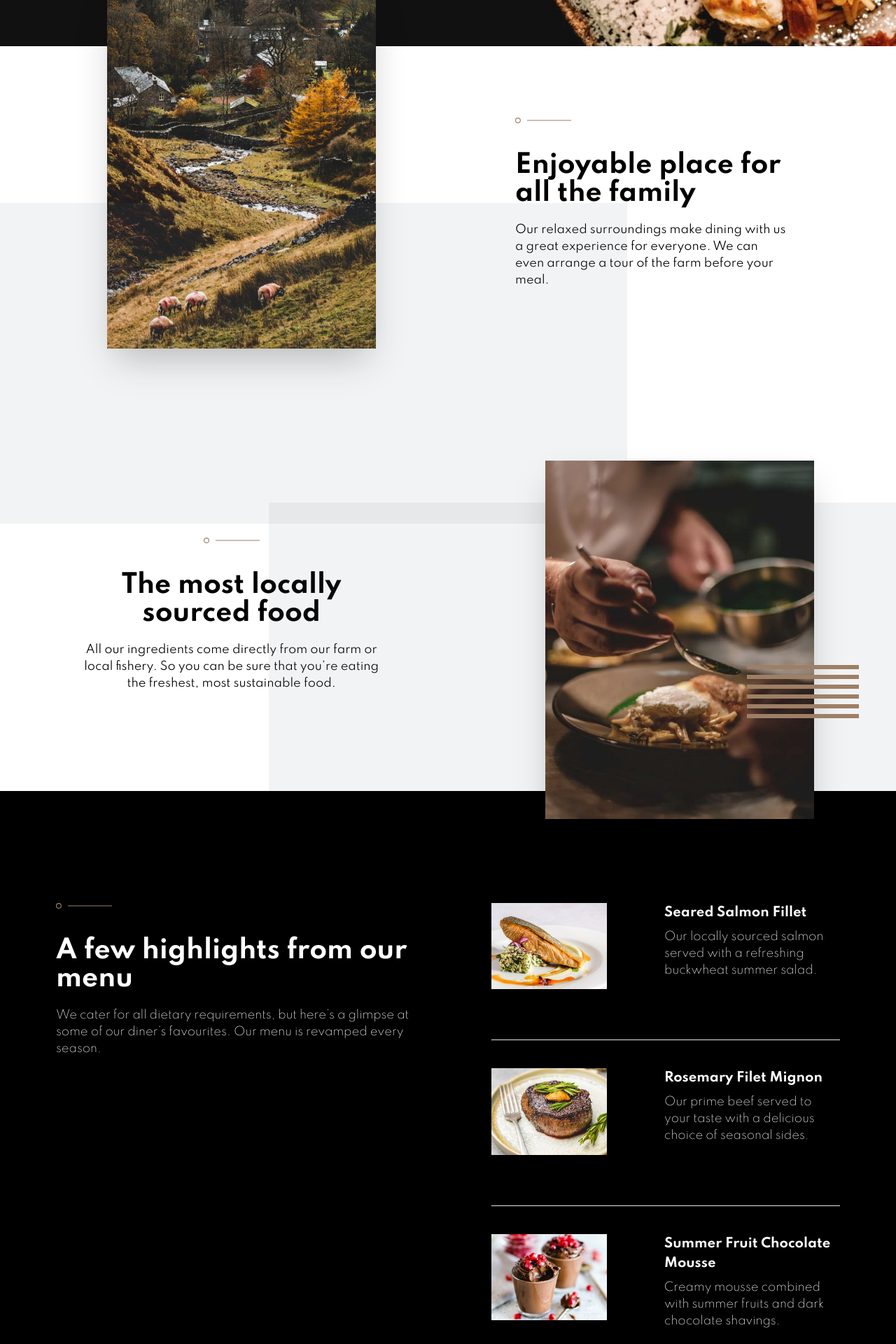
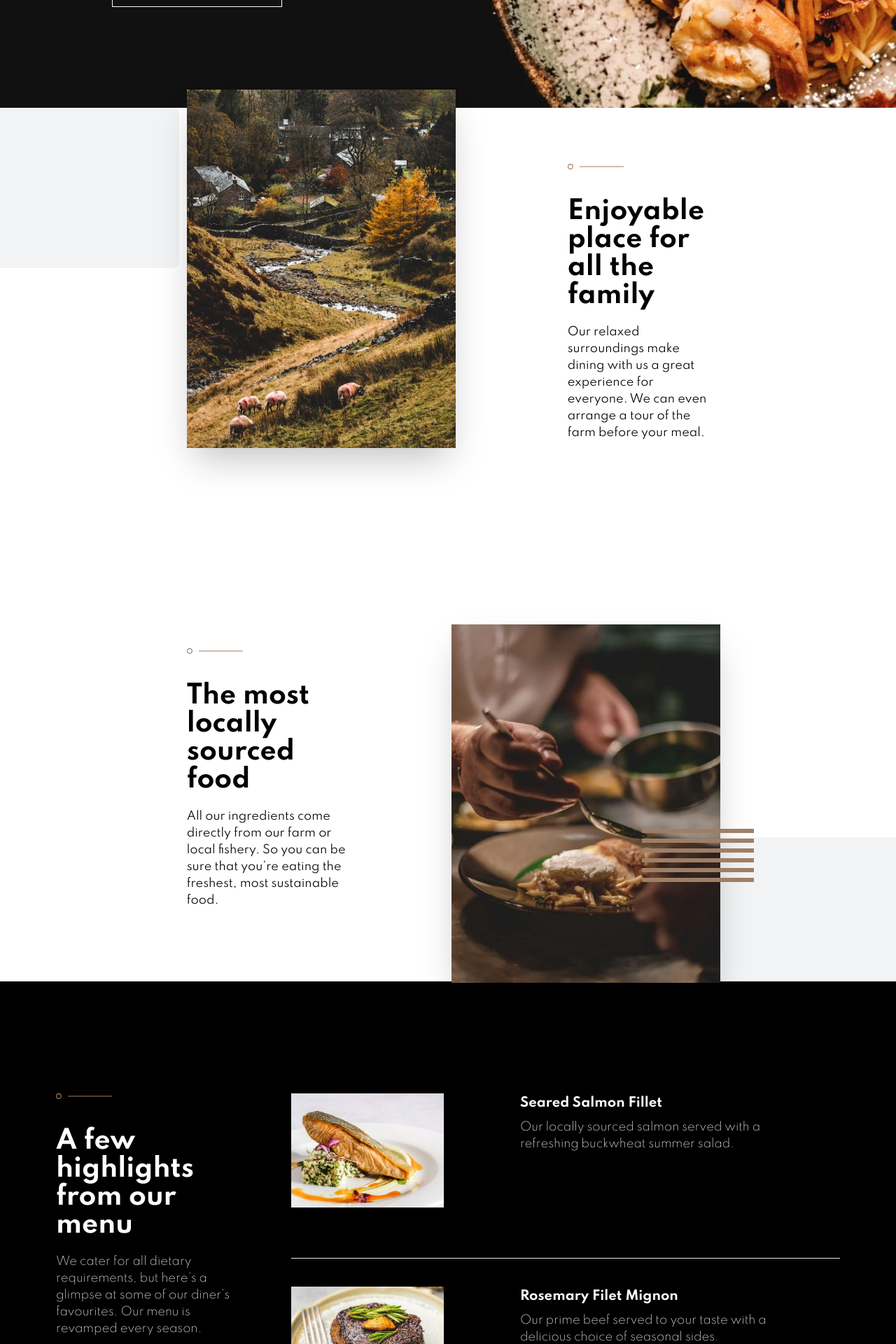
Before and after one commit to idriss101/Dine-Restaurant, a Next.js app: page / in a window 1280 px wide. Shown: the part 720-2640 px from the top of the page at 70% size. Built offline with nearby package versions, Linux system fonts and the light colour scheme.

Commit message:
website responsive for desktops

```diff
--- a/components/About.js
+++ b/components/About.js
@@ -14,12 +14,12 @@ export default function About() {
           <img
             src="/starter-code/images/patterns/pattern-curve-top-left.svg"
             alt="pattern svg"
-            className="object-contain w-full absolute -left-96 top-56 z-0"
+            className="object-contain w-full absolute -left-96 top-56 z-0 lg:w-3/6 lg:top-0 rounded-lg"
           />
           <img
             src="/starter-code/images/patterns/pattern-curve-bottom-right.svg"
             alt="pattern svg"
-            className="object-contain w-full absolute -right-96 bottom-0 z-0"
+            className="object-contain w-full absolute -right-96 bottom-0 z-0 lg:w-3/6"
           />
         </>
       );
@@ -37,14 +37,14 @@ export default function About() {
     }
   };
   return (
-    <div className="mx-auto w-screen flex flex-col items-center relative pb-10">
+    <div className="mx-auto w-screen flex flex-col items-center relative pb-10 ">
       {showpatternTablet()}
 
-      <div className="flex flex-col items-center lg:flex-row lg:justify-around lg:w-11/12 lg:mb-40">
+      <div className="flex flex-col items-center lg:flex-row lg:justify-around lg:w-11/12 lg:mb-40 xl:w-7/12 xl:justify-center">
         <img
           src={`/starter-code/images/homepage/enjoyable-place-${getDeviceSize()}.jpg`}
           alt="enjoyable place image"
-          className="object-contain -mt-20 shadow-2xl block w-11/12 lg:w-96 lg:left-24 "
+          className="object-contain -mt-20 shadow-2xl block w-11/12 lg:w-96 lg:left-24 xl:mr-40"
         />
         <div className="text-center flex flex-col items center mt-10 w-11/12 mb-16 md:w-7/12 lg:w-4/12 lg:mt-20 ">
           <img
@@ -62,31 +62,31 @@ export default function About() {
         </div>
       </div>
 
-      <div className="flex flex-col items-center lg:flex-row-reverse lg:w-full lg:justify-around">
+      <div className="flex flex-col items-center lg:flex-row-reverse lg:w-full lg:justify-around xl:w-7/12 xl:justify-center">
         <div className=" flex flex-col items-center relative">
           {isTablet && (
             <img
               src="/starter-code/images/patterns/pattern-lines.svg"
               alt="line patterns"
-              className="absolute -right-16 bottom-16"
+              className="absolute -right-16 bottom-16 "
             />
           )}
           <img
             src={`/starter-code/images/homepage/locally-sourced-${getDeviceSize()}.jpg`}
             alt="enjoyable place image"
-            className="object-contain shadow-2xl w-96 lg:-mb-20"
+            className="object-contain shadow-2xl w-96 lg:-mb-20 xl:ml-40"
           />
         </div>
         <div className="text-center mt-10 w-11/12 mb-16 md:w-7/12 lg:w-4/12">
           <img
             src="/starter-code/images/patterns/pattern-divide.svg"
             alt="divide pattern"
-            className="object-contain w-20 mt-8 mb-10 mx-auto"
+            className="object-contain w-20 mt-8 mb-10 mx-auto xl:mx-0"
           />
-          <h2 className="text-4xl font-bold mb-5">
+          <h2 className="text-4xl font-bold mb-5 lg:text-left">
             The most locally sourced food
           </h2>
-          <p>
+          <p className="lg:text-left">
             All our ingredients come directly from our farm or local fishery. So
             you can be sure that you’re eating the freshest, most sustainable
             food.
--- a/components/Events.js
+++ b/components/Events.js
@@ -13,7 +13,7 @@ export default function Events() {
         <img
           src="/starter-code/images/patterns/pattern-curve-top-left.svg"
           alt="pattern svg"
-          className="object-contain w-full absolute -left-96 top-0 z-0 rounded-full"
+          className="object-contain w-full absolute -left-96 top-0 z-0 rounded-full xl:w-6/12"
         />
       );
     } else {
@@ -32,7 +32,7 @@ export default function Events() {
   return (
     <div className="w-full flex flex-col items-center relative">
       {showpatternTablet()}
-      <div className="lg:flex lg:justify-around lg:w-full lg:py-20 lg:mx-auto ">
+      <div className="lg:flex lg:justify-around lg:w-full lg:py-20 xl:justify-center xl:w-1/2 ">
         <div className="relative lg:h-full lg:ml-20">
           {isTablet && (
             <img
@@ -47,7 +47,7 @@ export default function Events() {
             className="shadow-2xl mt-16 mb-10 "
           />
         </div>
-        <div className="lg:flex lg:flex-col-reverse lg:w-4/6 lg:ml-28 lg:h-full  ">
+        <div className="lg:flex lg:flex-col-reverse lg:w-4/6 lg:ml-28 lg:h-full xl:w-2/6 xl:ml-56">
           <ul className="text-center md:flex md:w-11/12 md:justify-around lg:flex-col lg:items-start lg:mb-10 ">
             <li className="font-semibold uppercase tracking-widest border-solid mb-3">
               Family Gathering
@@ -59,7 +59,7 @@ export default function Events() {
               Social Events
             </li>
           </ul>
-          <div className="text-center mt-10 w-11/12 mb-14 md:w-6/12 md:mb-10 lg:w-5/6 lg:mt-20 ">
+          <div className="text-center mt-10 w-11/12 mb-14 md:w-6/12 md:mb-10 lg:w-5/6 lg:mt-20 xl:w-5/6">
             <h2 className="text-3xl font-bold mb-5 md:text-4xl lg:text-left">
               Family Gathering
             </h2>
--- a/components/Footer.js
+++ b/components/Footer.js
@@ -2,7 +2,7 @@ import React from "react";
 
 export default function Footer() {
   return (
-    <div className="bg-black flex flex-col items-center  text-white pb-20 md:flex-row md:mx-auto md:items-start md:pt-16 md:pl-14 lg:pb-10">
+    <div className="bg-black flex flex-col items-center  text-white pb-20 md:flex-row md:mx-auto md:items-start md:pt-16 md:pl-14 lg:pb-10 xl:justify-center">
       <div className="">
         <img
           src="/starter-code/images/logo.svg"
--- a/components/Landing.js
+++ b/components/Landing.js
@@ -8,7 +8,7 @@ export default function Landing() {
   return (
     <div>
       <div className="w-screen bg-hero-mobile flex flex-col items-center no-repeat bg-cover pb-36 md:bg-hero-tablet lg:bg-hero-desktop lg:items-start lg:bg-right">
-        <div className=" w-10/12 mt-64 text-center flex flex-col items-center md:mt-96 lg:w-6/12 lg:items-start lg:mt-20 lg:ml-20 ">
+        <div className=" w-10/12 mt-64 text-center flex flex-col items-center md:mt-96 lg:w-6/12 lg:items-start lg:mt-20 lg:ml-20 xl:ml-40 xl:w-4/12">
           <img
             src="/starter-code/images/logo.svg"
             alt="company logo"
--- a/components/Menu.js
+++ b/components/Menu.js
@@ -6,8 +6,8 @@ export default function Menu() {
     isTablet = window.matchMedia("(min-width:700px)").matches;
   }
   return (
-    <div className="w-full flex flex-col items-center bg-black pb-10 lg:flex-row lg:items-start lg:pt-40 lg:justify-between">
-      <div className="text-center mt-10 w-11/12 mb-14 text-white md:w-7/12 lg:mt-0 lg:mr-20 lg:ml-20 lg:w-10/12">
+    <div className="w-full flex flex-col items-center bg-black pb-10 lg:flex-row lg:items-start lg:pt-40 lg:justify-between xl:justify-center ">
+      <div className="text-center mt-10 w-11/12 mb-14 text-white md:w-7/12 lg:mt-0 lg:mr-20 lg:ml-20 lg:w-10/12 xl:w-3/12 ">
         <img
           src="/starter-code/images/patterns/pattern-divide.svg"
           alt="divide pattern"
@@ -31,7 +31,7 @@ export default function Menu() {
             />
           </div>
 
-          <div className="w-8/12 mt-5 lg:mt-0  ">
+          <div className="w-8/12 mt-5 lg:mt-0 xl:w-6/12 ">
             <h3 className="font-bold text-lg mb-2">Seared Salmon Fillet</h3>
             <p className="text-center font-extra-light md:text-left">
               Our locally sourced salmon served with a refreshing buckwheat
@@ -48,7 +48,7 @@ export default function Menu() {
               className="object-contain w-full mb-8 md:w-9/12 lg:w-8/12 "
             />
           </div>
-          <div className="w-8/12 mt-5 lg:mt-0">
+          <div className="w-8/12 mt-5 lg:mt-0 xl:w-6/12">
             <h3 className="font-bold text-lg mb-2">Rosemary Filet Mignon</h3>
             <p className="text-center font-extra-light md:text-left">
               Our prime beef served to your taste with a delicious choice of
@@ -66,8 +66,8 @@ export default function Menu() {
             />
           </div>
 
-          <div className="w-10/12 flex flex-col items-center md:w-8/12 ">
-            <h3 className="font-bold text-lg mb-2">
+          <div className="w-10/12 flex flex-col items-center md:w-8/12 xl:w-6/12 xl:items-start ">
+            <h3 className="font-bold text-lg mb-2 xl:text-left">
               Summer Fruit Chocolate Mousse
             </h3>
             <p className="text-center font-extra-light md:text-left ">
```
